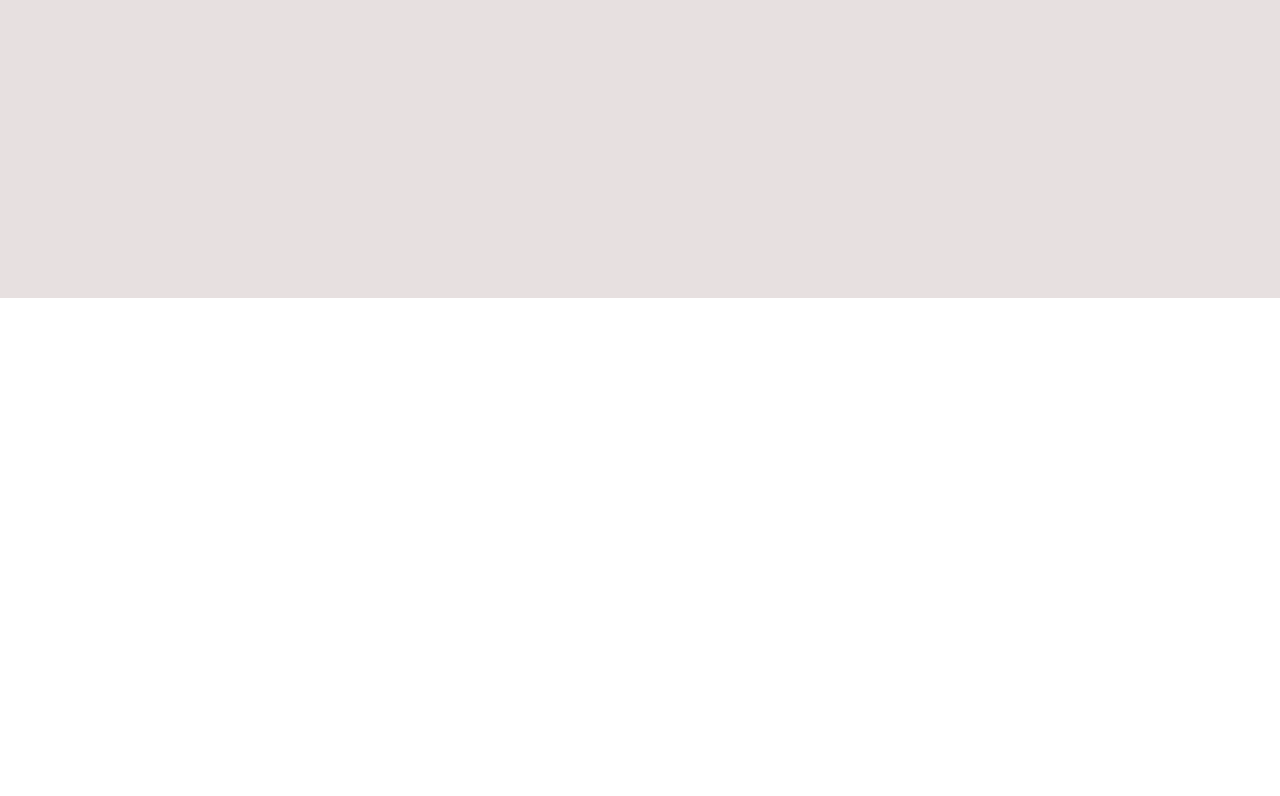
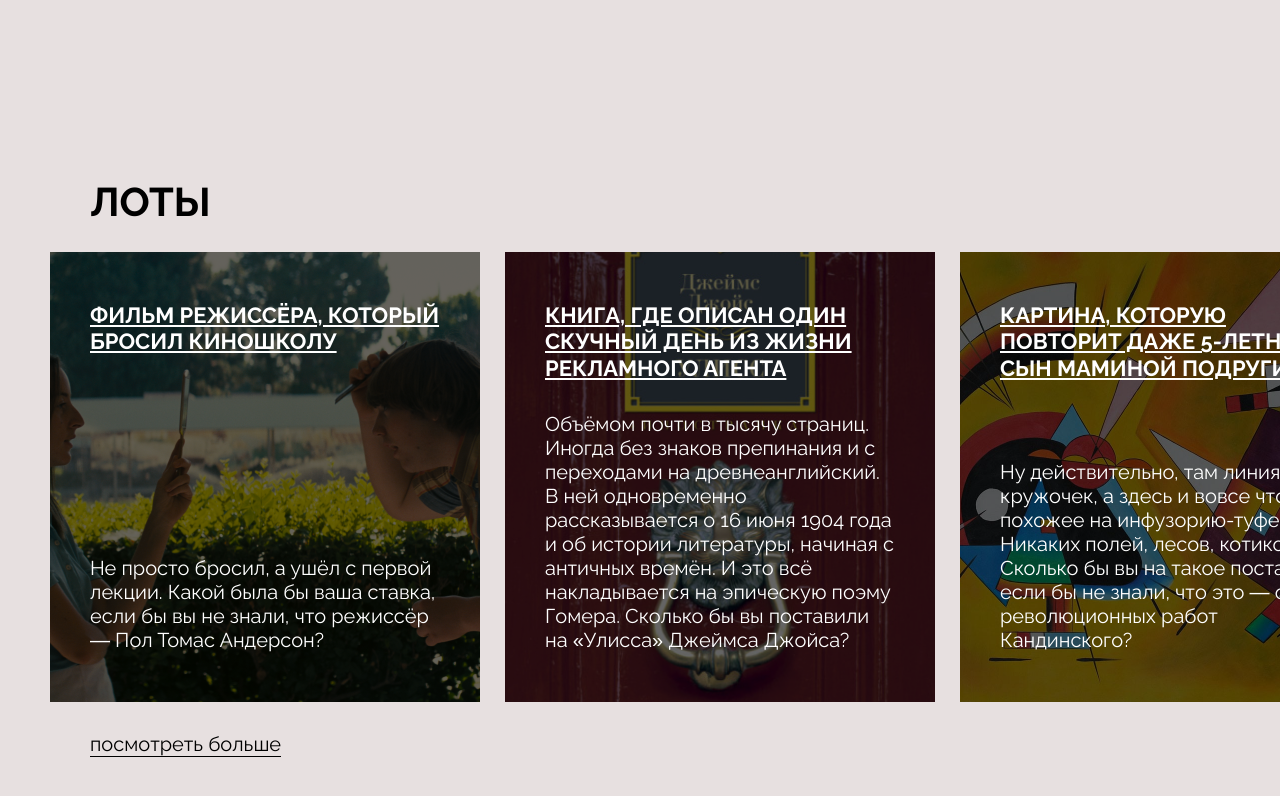
Before and after one commit to Markezon/ono-tebe-nado, a plain HTML site: page index.html in a window 1280 px wide. Shown: the part 1052-1848 px from the top of the page. Before the commit the page ends 1350 px from the top, so only its background shows below. Drawn offline with Linux system fonts and the light colour scheme.

Commit message:
add section "lots"

```diff
--- a/index.html
+++ b/index.html
@@ -76,6 +76,66 @@
 
       <section class="lots content-section">
 
+        <div class="lots__heading">
+          Лоты
+        </div>
+
+        <ul class="lots__card-list">
+          <li class="lots__card-list-item">
+
+            <a href="#" class="card-link">
+              <article class="card card_type_film">
+                <div class="overlay"></div>
+                <h4 class="card__title">
+                  Фильм режиссёра, который  бросил киношколу
+                </h4>
+                <div class="card__text">
+                  <p>
+                    Не просто бросил, а ушёл с первой лекции. Какой была бы ваша ставка, если бы вы не знали, что режиссёр — Пол Томас Андерсон?
+                  </p>
+                </div>
+              </article>
+            </a>
+          </li>
+
+          <li class="lots__card-list-item">
+            <a href="#" class="card-link">
+              <article class="card card_type_book">
+                <div class="overlay"></div>
+                <h4 class="card__title">
+                  Книга, где описан один скучный день из жизни рекламного агента
+                </h4>
+                <div class="card__text">
+                  <p>
+                    Объёмом почти в тысячу страниц. Иногда без знаков препинания и с переходами на древнеанглийский. В ней одновременно рассказывается о 16 июня 1904 года и об истории литературы, начиная с античных времён. И это всё накладывается на эпическую поэму Гомера. Сколько бы вы поставили на «Улисса» Джеймса Джойса?
+                  </p>
+                </div>
+              </article>
+            </a>
+          </li>
+
+          <li class="lots__card-list-item">
+            <a href="#" class="card-link">
+              <article class="card card_type_picture">
+                <div class="overlay"></div>
+                <h4 class="card__title">
+                  Картина, которую повторит даже 5-летний сын маминой подруги
+                </h4>
+                <div class="card__text">
+                  <p>
+                    Ну действительно, там линия, тут кружочек, а здесь и вовсе что-то похожее на инфузорию-туфельку. Никаких полей, лесов, котиков… Сколько бы вы на такое поставили, если бы не знали, что это — одна из революционных работ Кандинского?
+                  </p>
+                </div>
+              </article>
+            </a>
+          </li>
+
+        </ul>
+
+        <a href="#" class="lots__look-more-link">
+          посмотреть больше
+        </a>
+
       </section>
 
       <section class="about content-section">
--- a/styles/style.css
+++ b/styles/style.css
@@ -14,7 +14,6 @@
     background-color: rgba(0, 0, 0, 0.6);
     z-index: 2;
 }
-
 
 .header {
     padding: 92px 49px 92px 51px;
@@ -38,8 +37,6 @@
     display: flex;
     justify-content: space-between;
     list-style: circle;
-
-
 }
 
 .header__menu-item:first-child {
@@ -73,6 +70,8 @@
     font-style: normal;
     line-height: 24.3px;
 }
+
+/*  */
 
 .cover {
 
@@ -178,3 +177,112 @@
     color: #000;
     border: 1px solid #000;
 }
+
+/*  */
+
+.lots {
+    padding: 180px 50px;
+    min-height: 579px;
+}
+
+.lots__heading {
+    margin-left: 40px;
+    color: #000;
+    font-size: 40px;
+    font-style: normal;
+    font-weight: 700;
+    line-height: normal;
+    text-transform: uppercase;
+}
+
+.lots__card-list {
+    margin-top: 27px;
+    display: flex;
+    justify-content: space-between;
+    flex-wrap: wrap;
+    align-content: center;
+    list-style: none;
+}
+
+.lots__card-list-item {
+    width: 430px;
+    min-height: 450px;
+}
+
+.card-link {
+    height: 100%;
+    display: block;
+}
+
+.card {
+    height: 100%;
+    padding: 50px 40px;
+    display: flex;
+    flex-direction: column;
+    justify-content: space-between;
+}
+
+.card_type_film {
+    position: relative;
+    background-image: url(../images/card-lot-01.jpg);
+    background-repeat: no-repeat;
+    background-position: center;
+    background-size: cover;
+    z-index: 3;
+}
+
+.card__title {
+    position: relative;
+    color: #FFF;
+    font-size: 22px;
+    font-style: normal;
+    font-weight: 700;
+    line-height: 120%;
+    text-decoration-line: underline;
+    text-transform: uppercase;
+    z-index: 3;
+}
+
+.card__text {
+    position: relative;
+    z-index: 3;
+    color: #FFF;
+    font-size: 20px;
+    font-style: normal;
+    font-weight: 400;
+    line-height: 120%;
+}
+
+.card_type_book {
+    position: relative;
+    width: 100%;
+    height: 100%;
+    background-image: url(../images/card-lot-02.jpg);
+    background-repeat: no-repeat;
+    background-position: center;
+    background-size: cover;
+}
+
+.card_type_picture {
+    position: relative;
+    width: 100%;
+    height: 100%;
+    background-image: url(../images/card-lot-03.jpg);
+    background-repeat: no-repeat;
+    background-position: center;
+    background-size: cover;
+}
+
+.lots__look-more-link {
+    display: inline-block;
+    margin-left: 40px;
+    margin-top: 30px;
+    color: #000;
+    font-size: 20px;
+    font-style: normal;
+    font-weight: 400;
+    line-height: normal;
+    border-bottom: 1px solid #000;
+}
+
+/*  */
```
